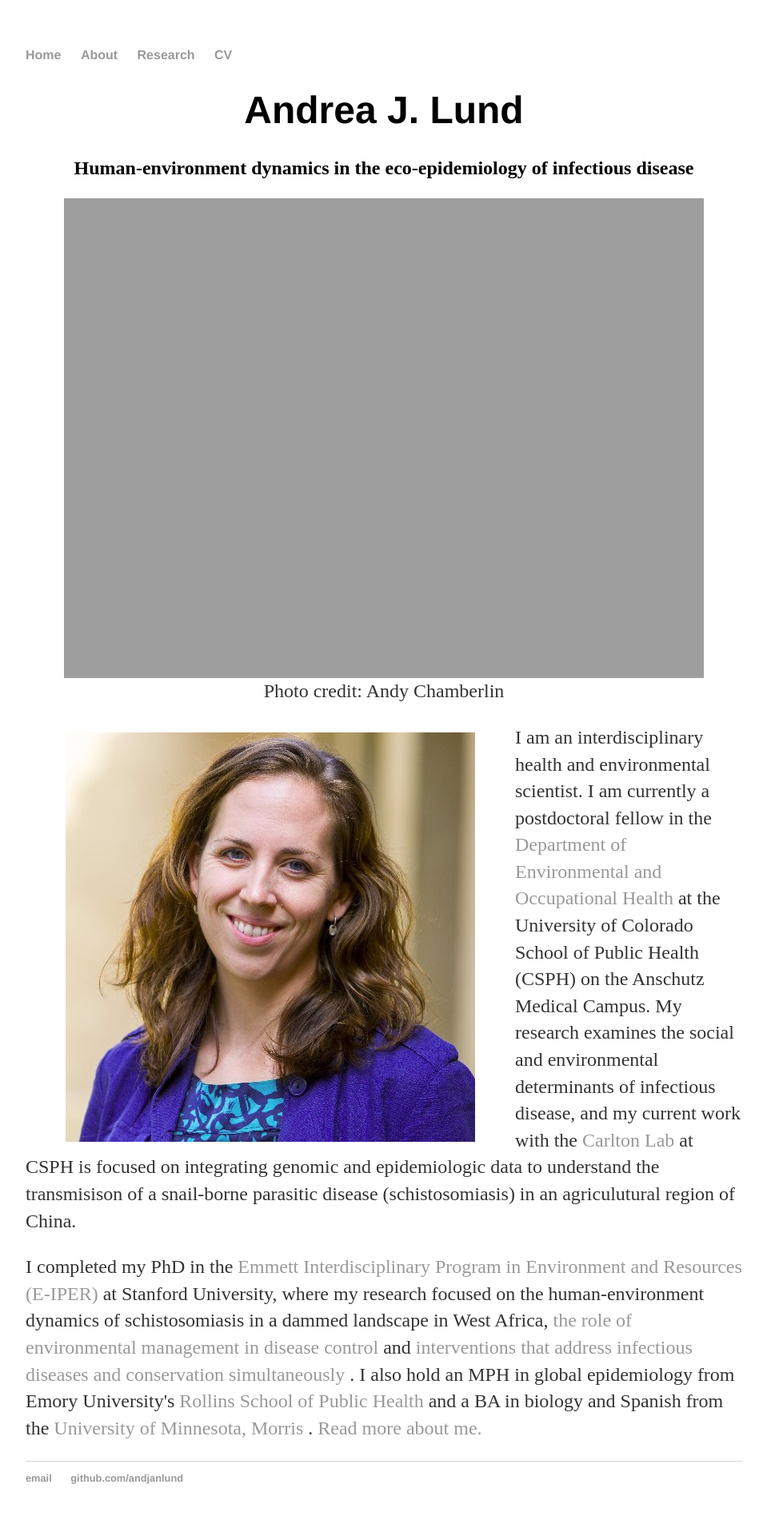
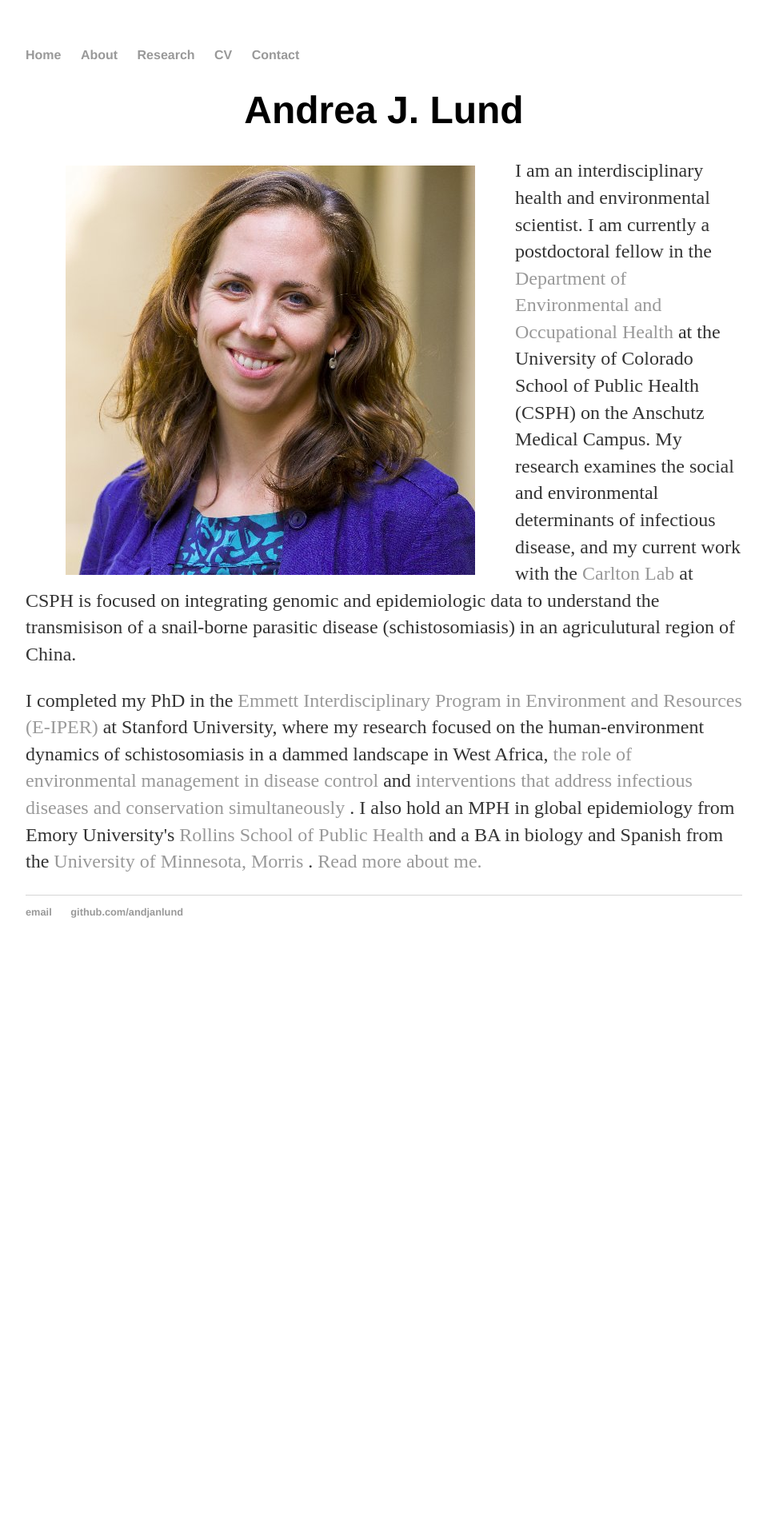
Before and after one commit to andjanlund/andjanlund.github.io, a Jekyll site: the page built from index.html, in a window 1280 px wide. Shown: the whole page at 80% size, without its empty margins (160-1119 px from the left). Built offline with Jekyll 4.4.1, drawn with Linux system fonts in a browser that asks for light colours; after the commit the page ends 1208 px from its top, so only the background shows below that.

Commit message:
simplify home page and add contact page

```diff
--- a/_layouts/default.html
+++ b/_layouts/default.html
@@ -9,9 +9,10 @@
 			<nav>
 	    		<ul>
 	        		<li><a href="/">Home</a></li>
-	       <li><a href="/about">About</a></li>
-				<li><a href="/research">Research</a></li>
+	            <li><a href="/about">About</a></li>
+				      <li><a href="/research">Research</a></li>
 	        		<li><a href="/cv">CV</a></li>
+	        		<li><a href="/contact">Contact</a></li>
 	    		</ul>
 			</nav>
 			<div class="container">
--- a/index.html
+++ b/index.html
@@ -5,9 +5,6 @@ title: Andrea J. Lund
 <div class="blurb">
 
 	<h1 style = "text-align:center;"> Andrea J. Lund</h1>
-	<h2 style = "text-align:center;"> Human-environment dynamics in the eco-epidemiology of infectious disease</h2>
-
-  <p align = center><img src = "/images/landscapes/DJI_0018_Moment(2).jpg" align = "center" width = 800/><br>   Photo credit: Andy Chamberlin</p>
 
 	<div>
 	<img src="/images/andrea/Lund-headshot.jpg" align = "left"
```
